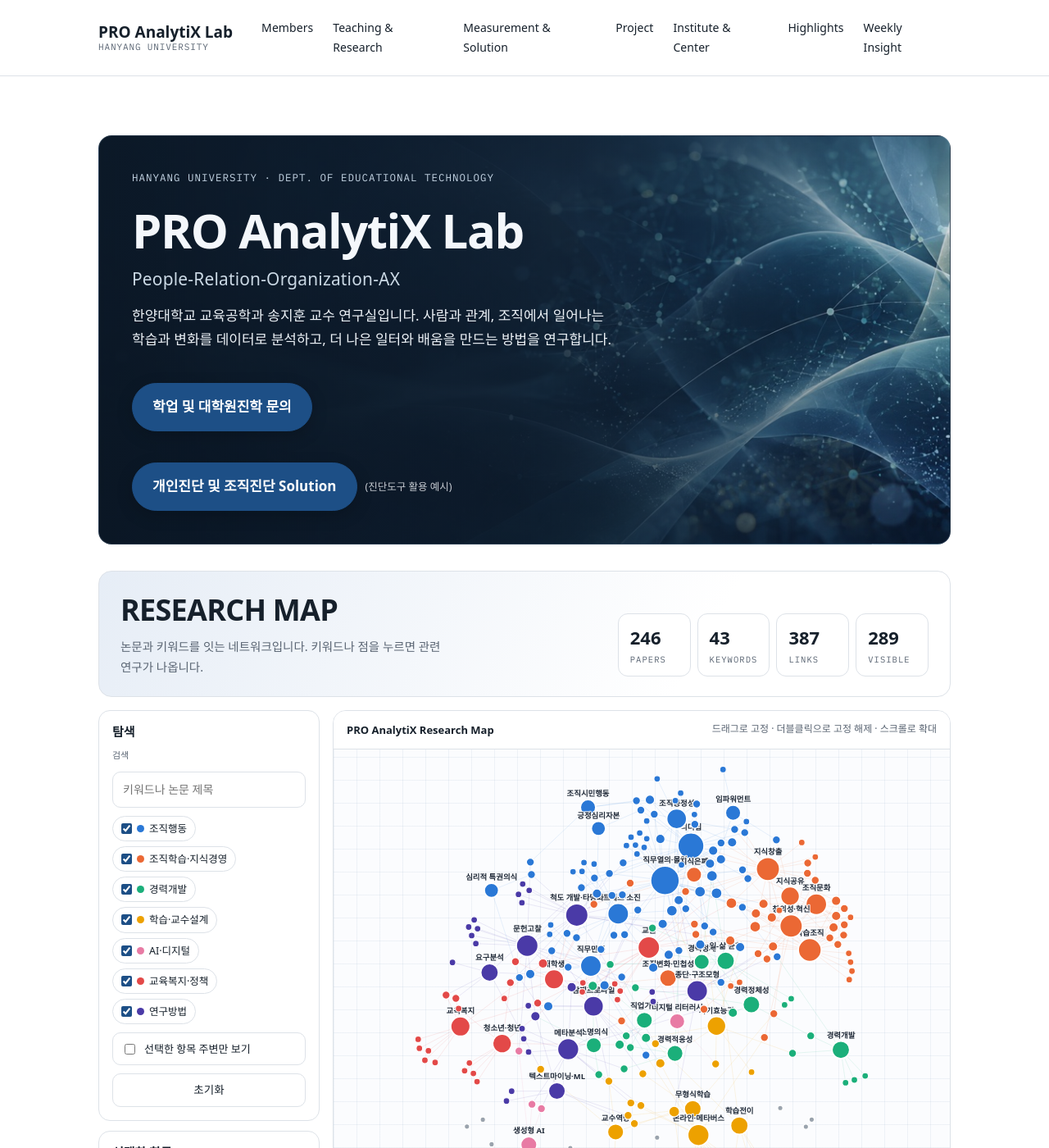
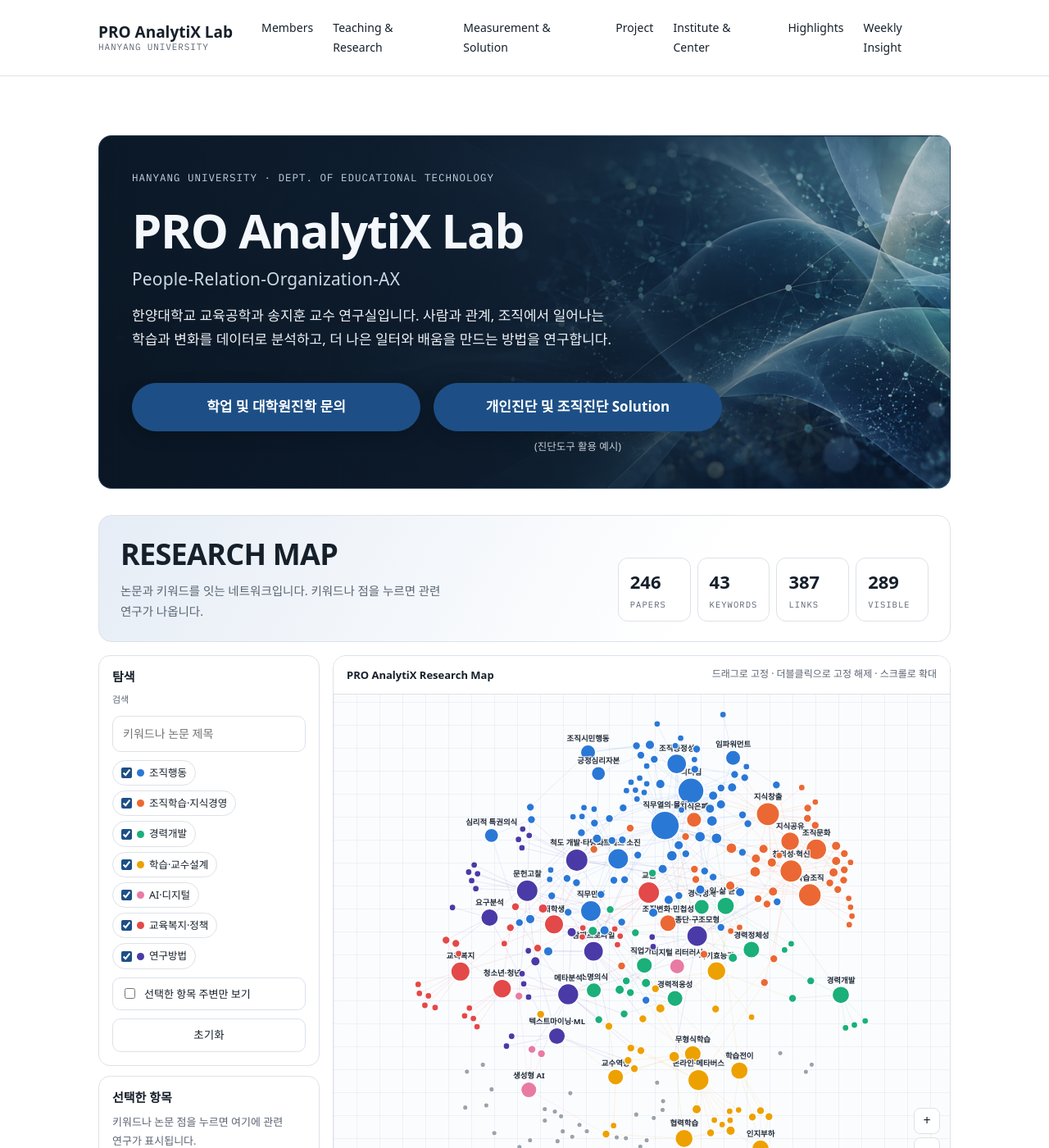
Before and after one commit to drsprolab/drsprolab.github.io, a Jekyll site: the page built from index.html, in a window 1280 px wide and 1400 px high. Shown: the whole window at 82% size. Built offline with Jekyll 4.4.1, drawn with Linux system fonts in a browser that asks for light colours; some web fonts are replaced.

Commit message:
Arrange homepage inquiry buttons side by side

```diff
--- a/assets/css/style.css
+++ b/assets/css/style.css
@@ -883,3 +883,11 @@
 .kh-cell { display: inline-block; min-width: 54px; padding: 6px 10px; border-radius: 6px; font-variant-numeric: tabular-nums; background: color-mix(in srgb, var(--warn) calc(var(--a) * 55%), var(--tint)); }
 .kh-cell.top { font-weight: 700; outline: 2px solid var(--warn); outline-offset: -2px; }
 .prose .kh-chips { margin: 0 0 6px; max-width: none; display: flex; flex-wrap: wrap; gap: 6px; }
+
+.inquiry-actions { display: grid; grid-template-columns: repeat(2, minmax(0, 1fr)); gap: 8px 16px; align-items: stretch; max-width: 720px; margin-top: 20px; }
+.inquiry-actions .solution-btn { width: 100%; min-width: 0; white-space: normal; text-align: center; }
+.inquiry-actions .solution-link { grid-column: 2; text-align: center; }
+@media (max-width: 600px) {
+  .inquiry-actions { column-gap: 10px; }
+  .inquiry-actions .solution-btn { font-size: 14px; padding: 12px 10px; }
+}
--- a/index.html
+++ b/index.html
@@ -8,8 +8,10 @@
   <h1>PRO AnalytiX Lab<span class="expand">People-Relation-Organization-AX</span></h1>
   <p>한양대학교 교육공학과 송지훈 교수 연구실입니다. 사람과 관계, 조직에서 일어나는 학습과 변화를 데이터로 분석하고, 더 나은 일터와 배움을 만드는 방법을 연구합니다.</p>
   {% assign prof = site.data.professor %}
-  <div class="solution">
+  <div class="inquiry-actions">
     <button type="button" class="solution-btn" id="admissions-btn" aria-haspopup="dialog" aria-controls="admissions-dialog">학업 및 대학원진학 문의</button>
+    <button type="button" class="solution-btn" id="solution-btn" aria-haspopup="dialog" aria-controls="solution-dialog">개인진단 및 조직진단 Solution</button>
+    <a class="solution-link" href="{{ '/blog/' | relative_url }}">(진단도구 활용 예시)</a>
   </div>
   <dialog class="solution-dialog" id="admissions-dialog" aria-labelledby="admissions-dialog-title">
     <button type="button" class="solution-close" id="admissions-close" aria-label="닫기">×</button>
@@ -22,10 +24,6 @@
       <dt>Office</dt><dd>한양대학교 사범대학 504호 PRO AnalytiX Lab<br>서울시 성동구 왕십리로 222 (04763)</dd>
     </dl>
   </dialog>
-  <div class="solution">
-    <button type="button" class="solution-btn" id="solution-btn" aria-haspopup="dialog" aria-controls="solution-dialog">개인진단 및 조직진단 Solution</button>
-    <a class="solution-link" href="{{ '/blog/' | relative_url }}">(진단도구 활용 예시)</a>
-  </div>
   <dialog class="solution-dialog" id="solution-dialog" aria-labelledby="solution-dialog-title">
     <button type="button" class="solution-close" id="solution-close" aria-label="닫기">×</button>
     <div class="solution-kicker">Diagnosis Solution</div>
```
